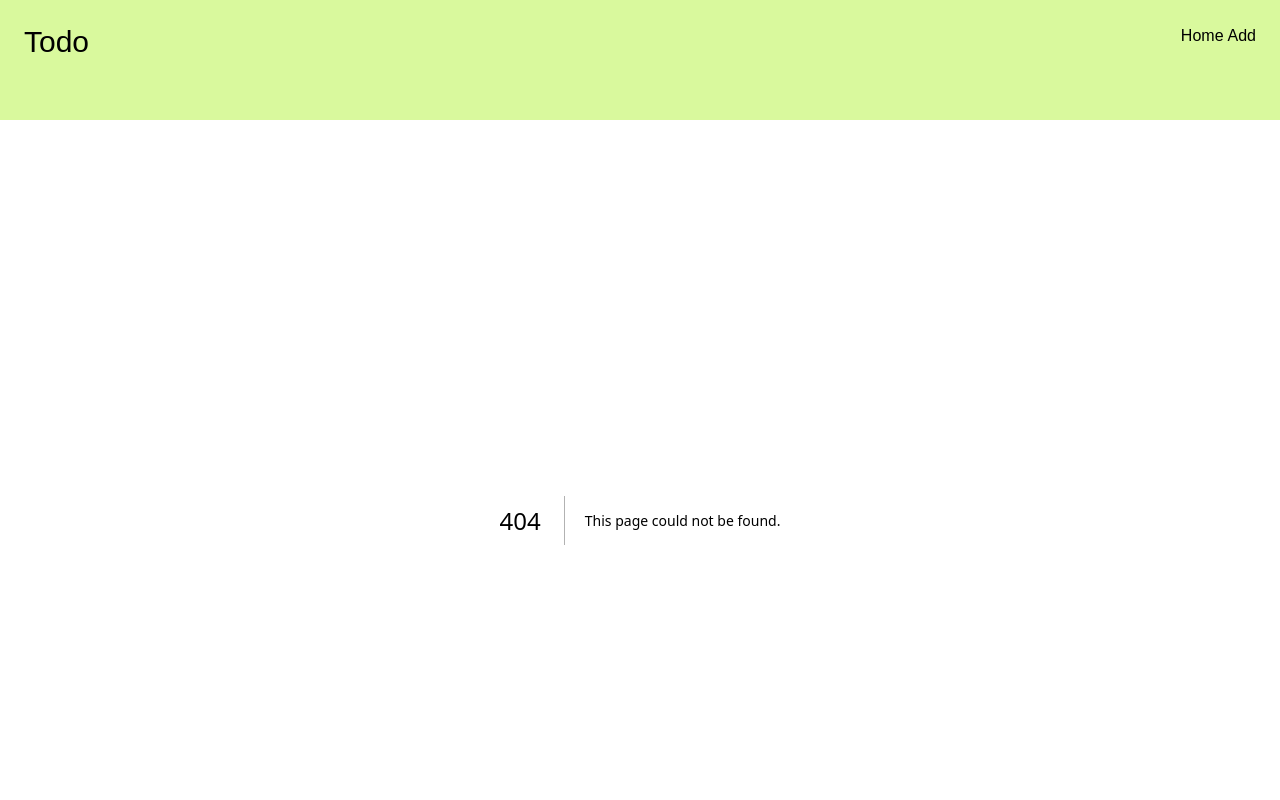
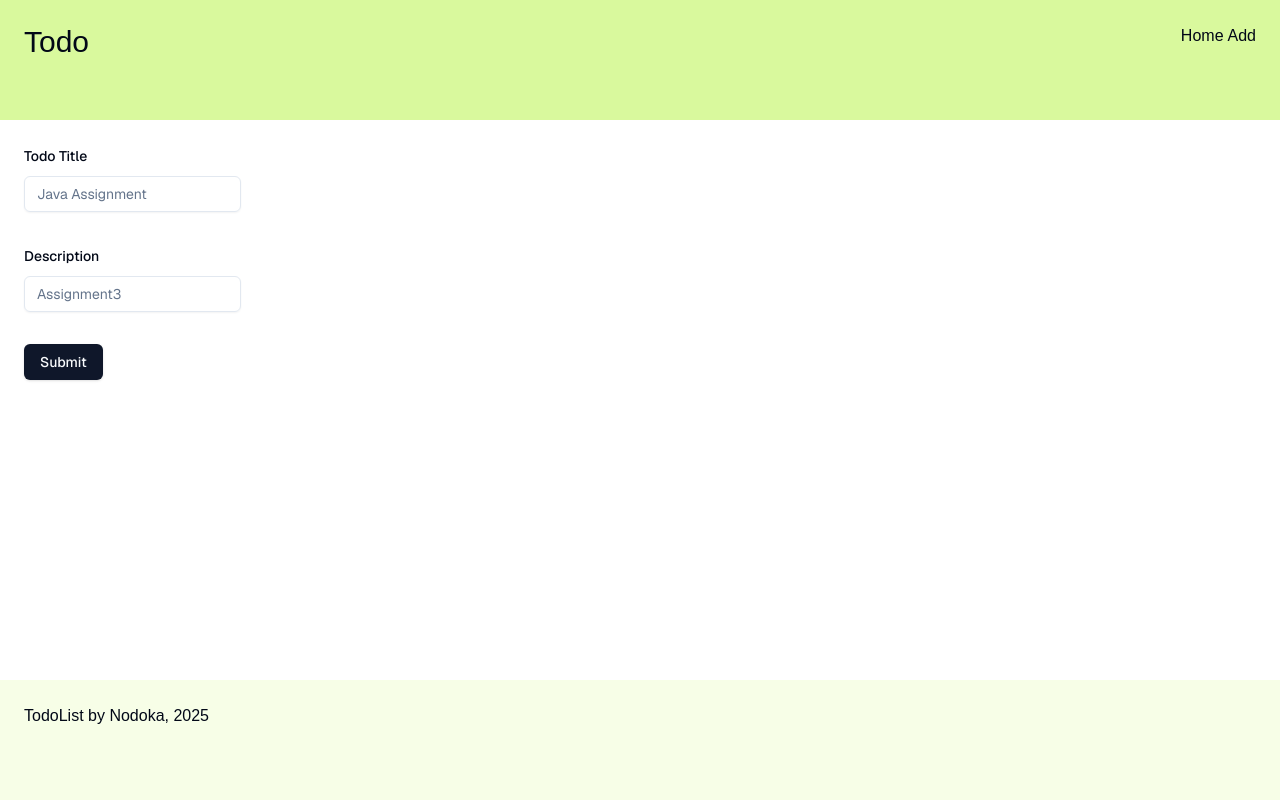
Before and after one commit to Nk21t5c7/Practice, a Next.js app in the folder todo/: page /add in a window 1280 px wide. Before the commit this address had no page. Shown: the top 800 px of the page. Built offline with nearby package versions, Linux system fonts and the light colour scheme; no server answers; the database is empty.

Commit message:
Add form to add page

```diff
--- a/todo/src/app/add/[add]/page.js
+++ /dev/null
@@ -1,13 +0,0 @@
-"use client"
-
-import { z } from "zod"
-
-const formSchema = z.object({
-    todoTitle: z.string().min(2).max(50),
-    description: z.string().min(2).max(50),
-})
-
-
-export function TodoForm(){
-
-}
--- /dev/null
+++ b/todo/src/app/add/page.js
@@ -0,0 +1,29 @@
+"use client"
+
+import { useEffect, useState } from 'react';
+import FormContainer from "@/app/components/layouts/Form";
+
+
+
+export default function TodoForm() {
+    const [formData, setFormData] = useState({});
+
+    useEffect(() => {
+        const postTodo = async () => {
+            const response = await fetch("http://localhost:3015/api/todo", {
+                cache: "no-store",
+            });
+        }
+        postTodo();
+
+
+    }, []);
+
+    return (
+        <div className=" font-[family-name:var(--font-geist-sans)]">
+            <main className="p-6 h-[70vh] flex">
+                <FormContainer />
+            </main>
+        </div>
+    );
+}
--- /dev/null
+++ b/todo/src/app/components/layouts/Form.js
@@ -0,0 +1,67 @@
+
+import React from "react";
+import { useForm } from "react-hook-form"
+import { z } from "zod"
+import { zodResolver } from "@hookform/resolvers/zod"
+import { Button } from "@/components/ui/button";
+import {
+    Form,
+    FormControl,
+    FormField,
+    FormItem,
+    FormLabel,
+} from "@/components/ui/form";
+import { Input } from "@/components/ui/input";
+
+const formSchema = z.object({
+    todoTitle: z.string().min(2).max(50),
+    description: z.string().min(2).max(200),
+})
+
+function onSubmit(values) {
+    console.log(values)
+}
+
+const FormContainer = () => {
+
+    const form = useForm  ({
+        resolver: zodResolver(formSchema),
+        defaultValues: {
+            username: "",
+        },
+    })
+
+    return (
+        <Form {...form}>
+            <form onSubmit={form.handleSubmit(onSubmit)} className="space-y-8">
+                <FormField
+                    control={form.control}
+                    name="todoTitle"
+                    render={({ field }) => (
+                        <FormItem>
+                            <FormLabel>Todo Title</FormLabel>
+                            <FormControl>
+                                <Input placeholder="Java Assignment" {...field} />
+                            </FormControl>
+                        </FormItem>
+                    )}
+                />
+                <FormField
+                    control={form.control}
+                    name="description"
+                    render={({ field }) => (
+                        <FormItem>
+                            <FormLabel>Description</FormLabel>
+                            <FormControl>
+                                <Input placeholder="Assignment3 " {...field} />
+                            </FormControl>
+                        </FormItem>
+                    )}
+                />
+                <Button type="submit">Submit</Button>
+            </form>
+        </Form>
+    );
+};
+
+export default FormContainer;
--- /dev/null
+++ b/todo/src/components/ui/input.jsx
@@ -0,0 +1,19 @@
+import * as React from "react"
+
+import { cn } from "@/lib/utils"
+
+const Input = React.forwardRef(({ className, type, ...props }, ref) => {
+  return (
+    (<input
+      type={type}
+      className={cn(
+        "flex h-9 w-full rounded-md border border-input bg-transparent px-3 py-1 text-base shadow-sm transition-colors file:border-0 file:bg-transparent file:text-sm file:font-medium file:text-foreground placeholder:text-muted-foreground focus-visible:outline-none focus-visible:ring-1 focus-visible:ring-ring disabled:cursor-not-allowed disabled:opacity-50 md:text-sm",
+        className
+      )}
+      ref={ref}
+      {...props} />)
+  );
+})
+Input.displayName = "Input"
+
+export { Input }
```
